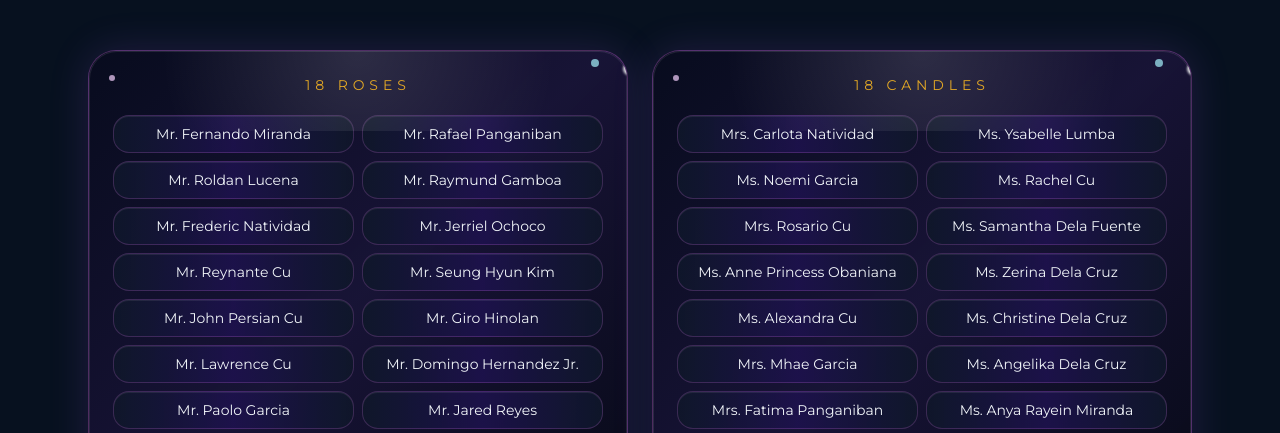
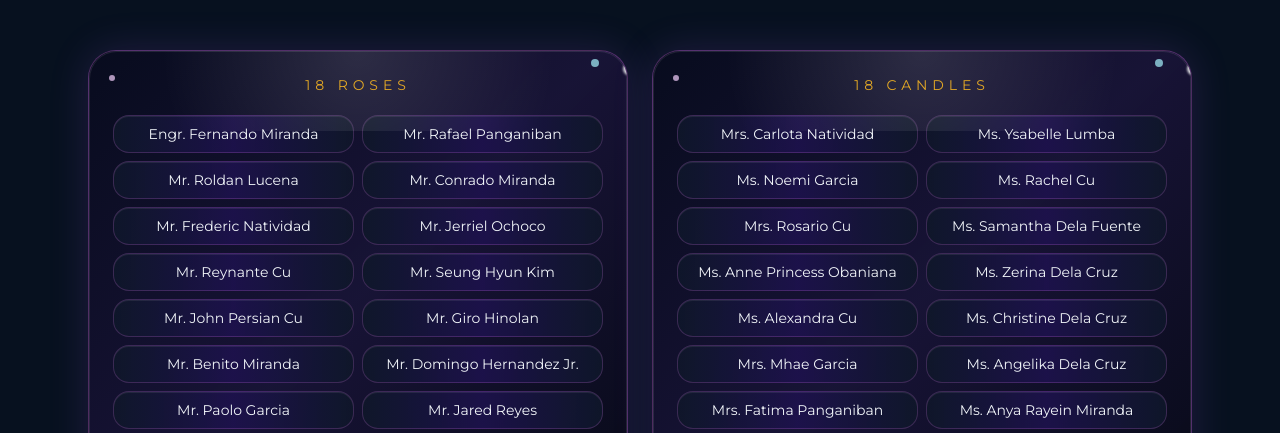
Before and after one commit to tinecdc/project, a React (Vite) app: page / in a window 1280 px wide. Shown: the part 1952-2385 px from the top of the page. Built offline with nearby package versions, Linux system fonts and the light colour scheme; no server answers; a web font is replaced by a local one.

Commit message:
Update Program.tsx

```diff
--- a/src/components/Program.tsx
+++ b/src/components/Program.tsx
@@ -5,8 +5,8 @@ const programs = [
   {
     title: '18 Roses',
     people: [
-      'Mr. Fernando Miranda',  'Mr. Roldan Lucena', 'Mr. Frederic Natividad', 'Mr. Reynante Cu','Mr. John Persian Cu','Mr. Lawrence Cu', 'Mr. Paolo Garcia', 'Mr. Jam Dela Fuente', 'Mr. Carlos Labayno'
-      ,'Mr. Rafael Panganiban', 'Mr. Raymund Gamboa', 'Mr. Jerriel Ochoco', 'Mr. Seung Hyun Kim', 'Mr. Giro Hinolan', 'Mr. Domingo Hernandez Jr.','Mr. Jared Reyes','Mr. Floyd Urrutia',  'Mr. Jorge Miranda',
+      'Engr. Fernando Miranda',  'Mr. Roldan Lucena', 'Mr. Frederic Natividad', 'Mr. Reynante Cu','Mr. John Persian Cu','Mr. Benito Miranda', 'Mr. Paolo Garcia', 'Mr. Jam Dela Fuente', 'Mr. Carlos Labayno'
+      ,'Mr. Rafael Panganiban', 'Mr. Conrado Miranda', 'Mr. Jerriel Ochoco', 'Mr. Seung Hyun Kim', 'Mr. Giro Hinolan', 'Mr. Domingo Hernandez Jr.','Mr. Jared Reyes','Mr. Floyd Urrutia',  'Mr. Jorge Miranda',
     ],
   },
   {
```
